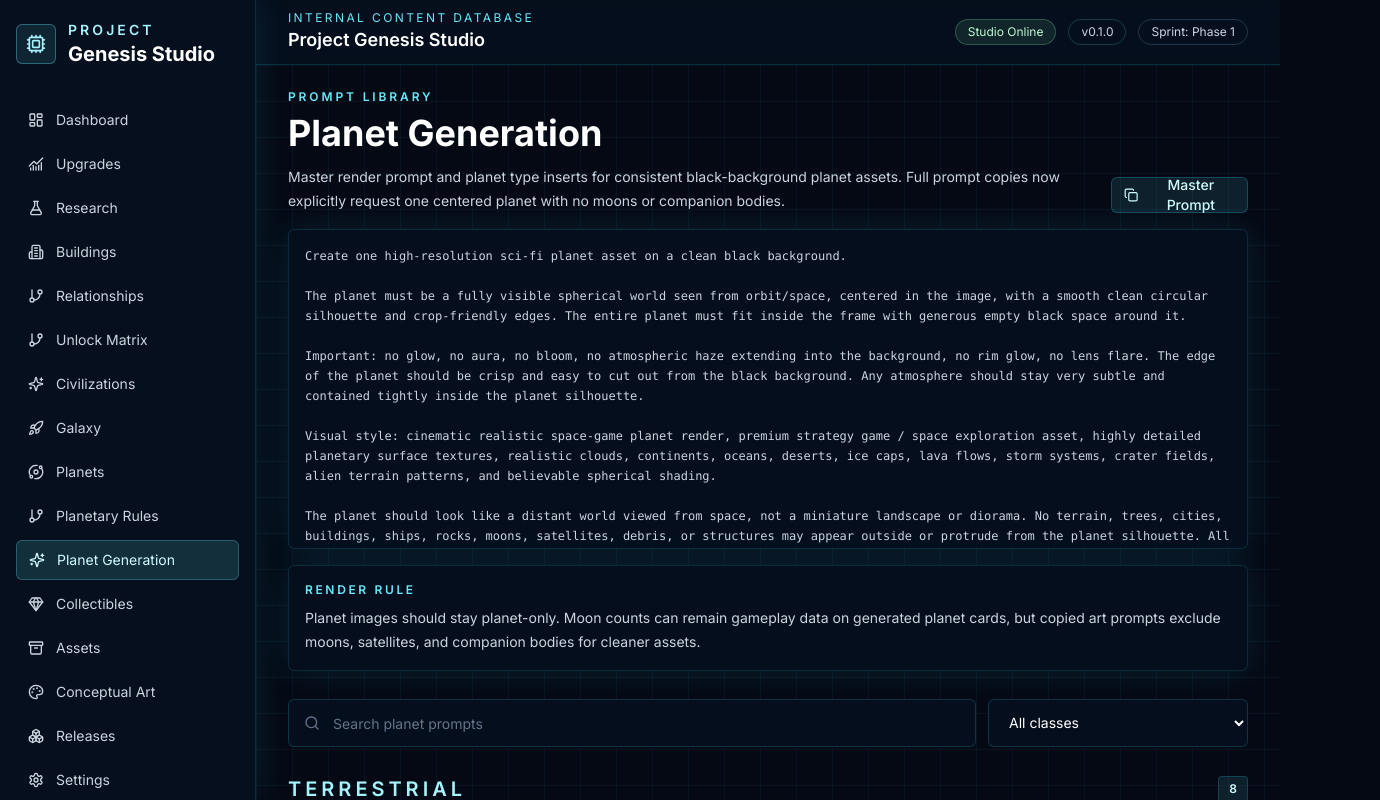
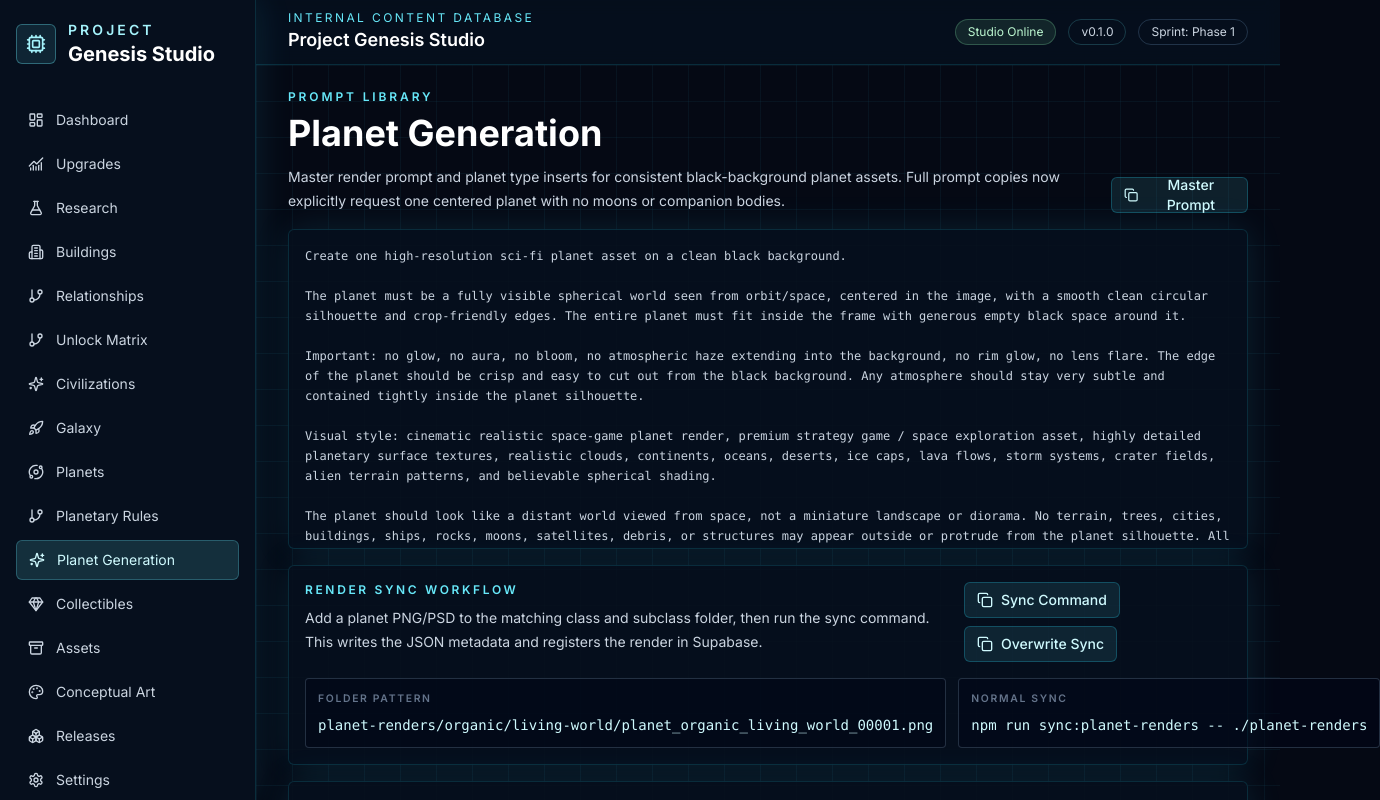
Before and after one commit to mrinfinitum/project-genesis, a Next.js app: page /planet-generation in a window 1280 px wide. Shown: the top 800 px of the page, 1380 px wide, since content can reach past the window. Built offline with nearby package versions, Linux system fonts and the light colour scheme.

Commit message:
Add planet render sync workflow note

```diff
--- a/components/planet-generation-library.tsx
+++ b/components/planet-generation-library.tsx
@@ -11,8 +11,12 @@ import {
 
 type CopyTarget = {
   id: string;
-  kind: "description" | "full" | "master";
+  kind: "description" | "full" | "master" | "sync";
 };
+
+const PLANET_RENDER_FOLDER_EXAMPLE = "planet-renders/organic/living-world/planet_organic_living_world_00001.png";
+const PLANET_RENDER_SYNC_COMMAND = "npm run sync:planet-renders -- ./planet-renders";
+const PLANET_RENDER_OVERWRITE_COMMAND = "npm run sync:planet-renders -- ./planet-renders --overwrite";
 
 function classKey(value: string) {
   return value.toLowerCase().replace(/[^a-z0-9]+/g, "-").replace(/^-+|-+$/g, "");
@@ -102,6 +106,45 @@ export function PlanetGenerationLibrary({ rows }: { rows: PlanetPromptTemplate[]
         </pre>
 
         <div className="rounded-md border border-cyan-400/15 bg-[#07101e]/85 p-4 shadow-glow">
+          <div className="flex flex-col gap-3 lg:flex-row lg:items-start lg:justify-between">
+            <div>
+              <p className="text-xs font-semibold uppercase tracking-[0.22em] text-cyan-300">Render Sync Workflow</p>
+              <p className="mt-2 max-w-3xl text-sm leading-6 text-slate-300">
+                Add a planet PNG/PSD to the matching class and subclass folder, then run the sync command. This writes the JSON metadata and registers the render in Supabase.
+              </p>
+            </div>
+            <div className="flex flex-wrap gap-2">
+              <CopyButton
+                value={PLANET_RENDER_SYNC_COMMAND}
+                copied={copied?.id === "planet-render-sync" && copied.kind === "sync"}
+                title="Copy planet render sync command"
+                onCopy={(value) => copyValue(value, { id: "planet-render-sync", kind: "sync" })}
+              >
+                Sync Command
+              </CopyButton>
+              <CopyButton
+                value={PLANET_RENDER_OVERWRITE_COMMAND}
+                copied={copied?.id === "planet-render-overwrite" && copied.kind === "sync"}
+                title="Copy planet render overwrite sync command"
+                onCopy={(value) => copyValue(value, { id: "planet-render-overwrite", kind: "sync" })}
+              >
+                Overwrite Sync
+              </CopyButton>
+            </div>
+          </div>
+          <div className="mt-4 grid gap-3 lg:grid-cols-[1fr_1fr]">
+            <div className="rounded border border-slate-700/70 bg-slate-950/45 p-3">
+              <p className="text-[0.65rem] font-semibold uppercase tracking-[0.16em] text-slate-500">Folder Pattern</p>
+              <code className="mt-2 block overflow-x-auto whitespace-nowrap text-sm text-cyan-100">{PLANET_RENDER_FOLDER_EXAMPLE}</code>
+            </div>
+            <div className="rounded border border-slate-700/70 bg-slate-950/45 p-3">
+              <p className="text-[0.65rem] font-semibold uppercase tracking-[0.16em] text-slate-500">Normal Sync</p>
+              <code className="mt-2 block overflow-x-auto whitespace-nowrap text-sm text-cyan-100">{PLANET_RENDER_SYNC_COMMAND}</code>
+            </div>
+          </div>
+        </div>
+
+        <div className="rounded-md border border-cyan-400/15 bg-[#07101e]/85 p-4 shadow-glow">
           <p className="text-xs font-semibold uppercase tracking-[0.22em] text-cyan-300">Render Rule</p>
           <p className="mt-2 text-sm leading-6 text-slate-300">
             Planet images should stay planet-only. Moon counts can remain gameplay data on generated planet cards, but copied art prompts exclude moons, satellites, and companion bodies for cleaner assets.
```
